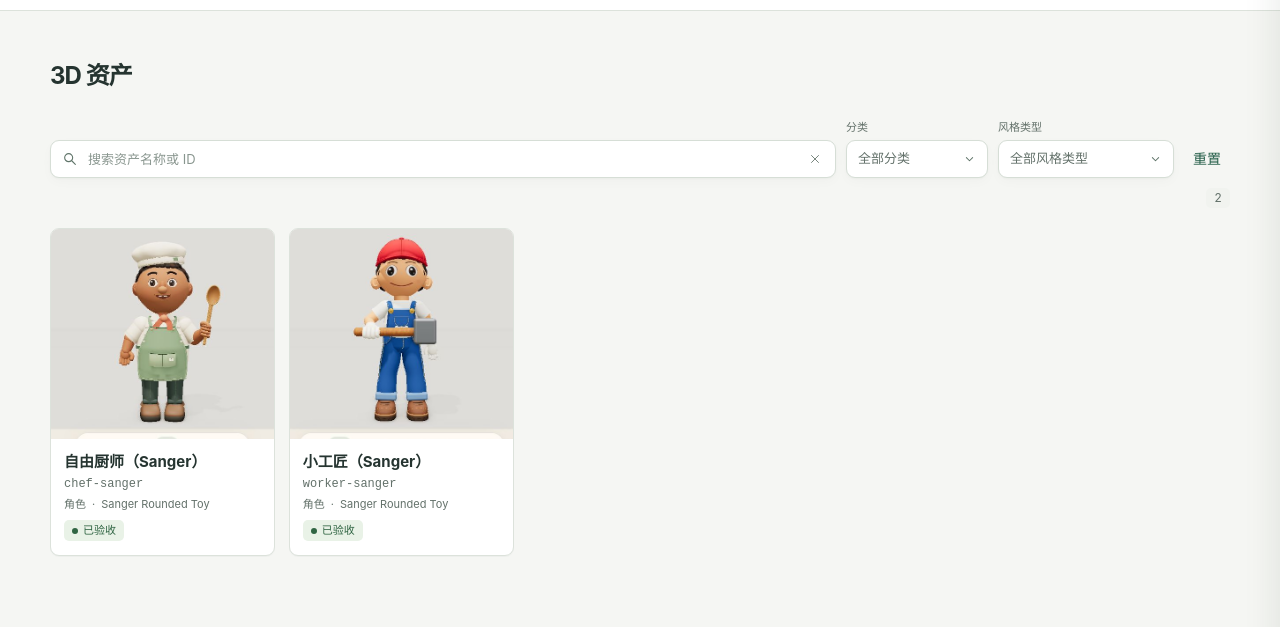
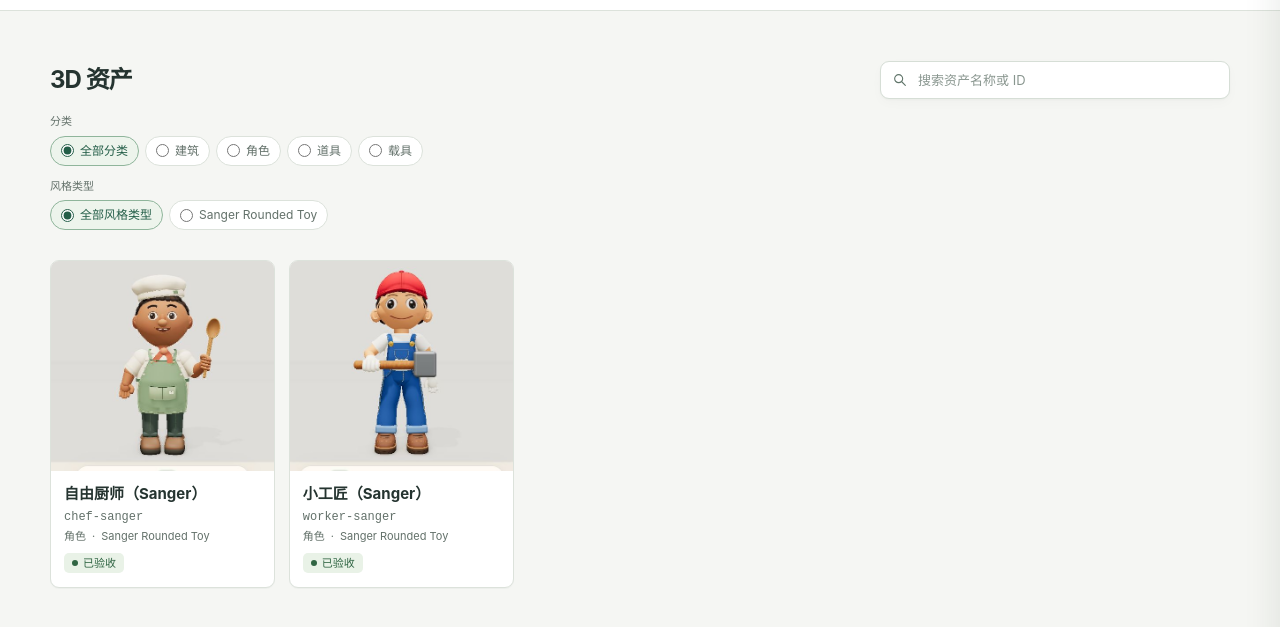
Before and after one commit to Sangerozoz/sanger-3d-asset-dashboard, a website built with Vite: page src/index.html in a window 1280 px wide. Shown: the part 49-676 px from the top of the page. Built offline with nearby package versions, Linux system fonts and the light colour scheme.

Commit message:
feat: refine asset dashboard filters

```diff
--- a/src/dashboard.js
+++ b/src/dashboard.js
@@ -11,7 +11,6 @@ const paths = {
   image: '<rect x="3" y="4" width="18" height="16" rx="2"/><circle cx="8.5" cy="9" r="1.5"/><path d="m4 18 5-5 3 3 4-6 5 7"/>',
   search: '<circle cx="10" cy="10" r="6"/><path d="m15 15 5 5"/>',
   arrow: '<path d="m9 6 6 6-6 6"/>',
-  chevron: '<path d="m7 9 5 5 5-5"/>',
   open: '<path d="M14 4h6v6m0-6-9 9M10 5H5v14h14v-5"/>',
   close: '<path d="M6 6l12 12M18 6 6 18"/>'
 };
@@ -55,8 +54,15 @@ function action(label, cls, fn) {
   button.onclick = fn;
   return button;
 }
-function uniqueOptions(assets, field, format) {
-  return [...new Set(assets.map(asset => asset[field]))].sort().map(value => new Option(format(value), value));
+function renderFilterOptions(group, name, allLabel, values, format) {
+  group.replaceChildren(...['', ...values].map(value => {
+    const input = el('input');
+    input.type = 'radio';
+    input.name = name;
+    input.value = value;
+    input.checked = value === '';
+    return el('label', 'assetlib-filter-option', input, el('span', '', value ? format(value) : allLabel));
+  }));
 }
 
 const assetNames = { 'worker-sanger': '小工匠（Sanger）', 'chef-sanger': '自由厨师（Sanger）' };
@@ -112,22 +118,13 @@ export function mountAssetDashboard(root, { index, previewAdapter }) {
     search.focus();
   };
   search.oninput = updateList;
-  const category = el('select');
-  category.setAttribute('aria-label', '资产分类');
   const typeValues = [...new Set([...assets.map(asset => asset.assetType), ...Object.keys(assetTypeNames)].filter(Boolean))];
-  category.onchange = updateList;
-  const style = el('select');
-  style.setAttribute('aria-label', '风格类型');
-  style.onchange = updateList;
-  const reset = action('重置', 'assetlib-link', () => {
-    search.value = '';
-    category.value = '';
-    style.value = '';
-    updateList();
-    search.focus();
-  });
-  const count = el('span', 'assetlib-count');
-  count.setAttribute('aria-live', 'polite');
+  const categoryOptions = el('div', 'assetlib-filter-options');
+  const styleOptions = el('div', 'assetlib-filter-options');
+  const filterForm = el('form', 'assetlib-tools',
+    el('fieldset', 'assetlib-filter-group', el('legend', '', '分类'), categoryOptions),
+    el('fieldset', 'assetlib-filter-group', el('legend', '', '风格类型'), styleOptions));
+  filterForm.onchange = updateList;
   const list = el('div', 'assetlib-list');
   const backdrop = el('button', 'assetlib-drawer-backdrop');
   backdrop.type = 'button';
@@ -138,23 +135,10 @@ export function mountAssetDashboard(root, { index, previewAdapter }) {
   close.setAttribute('aria-label', '关闭资产详情');
   close.append(icon('close'));
   detail.append(close);
-  function filters() {
-    return [
-      ['assetType', category.value],
-      ['styleId', style.value]
-    ];
-  }
-  const tools = el('div', 'assetlib-tools',
-    el('div', 'assetlib-toolbar-row',
-      el('label', 'assetlib-search', icon('search'), search, searchClear),
-      el('label', 'assetlib-select-wrap', '分类', category, icon('chevron')),
-      el('label', 'assetlib-select-wrap', '风格类型', style, icon('chevron')),
-      reset),
-    el('div', 'assetlib-filter-foot', count));
   const pageTitle = el('h1', '');
   const library = el('section', 'assetlib-library',
-    el('div', 'assetlib-panel-title', pageTitle),
-    tools, list);
+    el('div', 'assetlib-panel-title', pageTitle, el('div', 'assetlib-search', icon('search'), search, searchClear)),
+    filterForm, list);
   const modelsTab = action('3D 资产', '', () => switchSection(false));
   const animationsTab = action('骨骼动画', '', () => switchSection(true));
   const nav = el('nav', 'assetlib-nav', modelsTab, animationsTab);
@@ -179,11 +163,10 @@ export function mountAssetDashboard(root, { index, previewAdapter }) {
     modelsTab.setAttribute('aria-pressed', String(!animations));
     animationsTab.setAttribute('aria-pressed', String(animations));
     const sectionTypes = typeValues.filter(value => (value === 'animation-rig') === animations);
-    category.replaceChildren(new Option('全部分类', ''), ...sectionTypes.sort().map(value => new Option(assetTypeNames[value] || value, value)));
-    style.replaceChildren(new Option('全部风格类型', ''), ...uniqueOptions(sectionAssets, 'styleId', styleName));
+    const sectionStyles = [...new Set(sectionAssets.map(asset => asset.styleId))].sort();
+    renderFilterOptions(categoryOptions, 'assetType', '全部分类', sectionTypes.sort(), value => assetTypeNames[value] || value);
+    renderFilterOptions(styleOptions, 'styleId', '全部风格类型', sectionStyles, styleName);
     search.value = '';
-    category.value = '';
-    style.value = '';
     updateList();
   }
 
@@ -214,12 +197,10 @@ export function mountAssetDashboard(root, { index, previewAdapter }) {
   function updateList() {
     updateSearchState();
     const query = search.value.trim().toLowerCase();
-    const activeFilters = filters();
-    reset.disabled = !query && activeFilters.every(([, value]) => !value);
+    const activeFilters = [...new FormData(filterForm)];
     const visible = sectionAssets.filter(a => [a.name, a.assetId].some(v => v?.toLowerCase().includes(query)) &&
       activeFilters.every(([field, value]) => !value || a[field] === value));
     if (selected && !visible.includes(selected)) closeDrawer();
-    count.textContent = String(visible.length);
     list.replaceChildren(...visible.map(a => {
       const card = action('', 'assetlib-card', () => openDrawer(a));
       card.setAttribute('aria-label', '查看 ' + (a.name || a.assetId) + ' 详情');
--- a/src/styles.css
+++ b/src/styles.css
@@ -15,6 +15,7 @@ body:has(#app > .assetlib-dashboard) { margin: 0; background: #f5f6f3; }
 .assetlib-dashboard :is(button,input,select) { font: inherit; color: inherit; }
 .assetlib-dashboard :is(button,select,a) { cursor: pointer; }
 .assetlib-dashboard button { background: none; border: 0; }
+.assetlib-dashboard [hidden] { display: none !important; }
 .assetlib-dashboard :focus-visible { outline: 3px solid #52896f; outline-offset: 2px; }
 .assetlib-dashboard code { font: 12px/1.4 "IBM Plex Mono", ui-monospace, monospace; }
 .assetlib-dashboard .assetlib-icon { width: 18px; height: 18px; display: inline-flex; flex: none; align-items: center; justify-content: center; }
@@ -27,12 +28,12 @@ body:has(#app > .assetlib-dashboard) { margin: 0; background: #f5f6f3; }
 .assetlib-nav { display: flex; align-items: center; gap: 4px; }
 .assetlib-nav button { padding: 6px 10px; border-radius: 6px; color: var(--muted); white-space: nowrap; }
 .assetlib-dashboard .assetlib-nav button:hover, .assetlib-dashboard .assetlib-nav button[aria-pressed=true] { background: #edf4ec; color: var(--accent); }
-.assetlib-total, .assetlib-section-label, .assetlib-filter-foot, .assetlib-specs dt { color: var(--muted); font-size: 12px; }
+.assetlib-total, .assetlib-section-label, .assetlib-specs dt { color: var(--muted); font-size: 12px; }
 .assetlib-content { max-width: 1496px; margin: auto; padding: 29px 28px 44px; }
-.assetlib-page-title, .assetlib-panel-title, .assetlib-filter-foot, .assetlib-view-head, .assetlib-strip-label, .assetlib-detail-head { display: flex; align-items: center; justify-content: space-between; gap: 12px; }
+.assetlib-page-title, .assetlib-panel-title, .assetlib-view-head, .assetlib-strip-label, .assetlib-detail-head { display: flex; align-items: center; justify-content: space-between; gap: 12px; }
 .assetlib-page-title { justify-content: flex-start; gap: 14px; margin-bottom: 20px; }
 .assetlib-dashboard h1 { font-size: clamp(26px, 2.4vw, 34px); letter-spacing: -.05em; line-height: 1.25; }
-.assetlib-total, .assetlib-count { font-variant-numeric: tabular-nums; }
+.assetlib-total { font-variant-numeric: tabular-nums; }
 .assetlib-baseline { display: flex; align-items: center; flex-wrap: wrap; gap: 10px; padding: 10px 16px; background: #eaf1e9; border: 1px solid #cddccc; color: #345a43; border-radius: 8px; margin-bottom: 18px; }
 .assetlib-baseline-symbol { justify-content: center; }
 .assetlib-baseline h2 { font-size: 13px; padding-right: 12px; border-right: 1px solid #b9ccbb; }
@@ -44,9 +45,7 @@ body:has(#app > .assetlib-dashboard) { margin: 0; background: #f5f6f3; }
 .assetlib-panel-title { padding: 19px 20px 16px; }
 .assetlib-panel-title h2 { gap: 9px; font-size: 16px; }
 .assetlib-panel-title .assetlib-icon { width: 16px; color: var(--muted); }
-.assetlib-count { padding: 1px 8px; background: #f1f3ef; color: var(--muted); border-radius: 5px; font-size: 12px; }
-.assetlib-tools { padding: 16px 16px 0; }
-.assetlib-search { display: flex; align-items: center; gap: 8px; min-height: 38px; padding: 0 8px 0 11px; border: 1px solid #d6ded6; border-radius: 9px; background: #fff; color: #728078; box-shadow: 0 1px 2px #20362908, 0 4px 12px #20362906; transition: border-color .16s ease, box-shadow .16s ease, background-color .16s ease; }
+.assetlib-search { width: 350px; min-width: 0; display: flex; align-items: center; gap: 8px; min-height: 38px; padding: 0 8px 0 11px; border: 1px solid #d6ded6; border-radius: 9px; background: #fff; color: #728078; box-shadow: 0 1px 2px #20362908, 0 4px 12px #20362906; transition: border-color .16s ease, box-shadow .16s ease, background-color .16s ease; }
 .assetlib-search:hover { border-color: #b9c9bb; background: #fdfefd; }
 .assetlib-search:focus-within { border-color: #52896f; outline: 3px solid #52896f2e; box-shadow: 0 0 0 1px #52896f, 0 5px 16px #245e4817; }
 .assetlib-search input { width: 100%; min-width: 0; height: 36px; font-size: 13px; border: none; background: transparent; outline: 0; }
@@ -56,12 +55,6 @@ body:has(#app > .assetlib-dashboard) { margin: 0; background: #f5f6f3; }
 .assetlib-search-clear:hover { background: #edf3ed; color: var(--accent); }
 .assetlib-search-clear:focus-visible { outline: 2px solid #52896f; outline-offset: 1px; }
 .assetlib-search-clear .assetlib-icon { width: 14px; height: 14px; }
-.assetlib-filters { display: grid; grid-template-columns: repeat(3, minmax(0,1fr)); gap: 7px; margin: 12px 0 14px; }
-.assetlib-filters label { display: grid; gap: 4px; min-width: 0; font-size: 11px; color: var(--muted); }
-.assetlib-filters select { min-width: 0; width: 100%; text-overflow: ellipsis; font-size: 12px; height: 32px; background: white; border: 1px solid var(--line); border-radius: 5px; padding: 0 3px; }
-.assetlib-filter-foot { font-size: 11px; border-bottom: 1px solid var(--line); padding-bottom: 9px; }
-.assetlib-link { font-size: 12px; color: var(--accent); }
-.assetlib-link:disabled { color: #737c77; cursor: default; }
 .assetlib-list { display: grid; gap: 5px; padding: 10px; }
 .assetlib-dashboard .assetlib-row { display: flex; align-items: center; width: 100%; gap: 12px; padding: 10px; text-align: left; border: 1px solid transparent; border-radius: 7px; }
 .assetlib-row:hover { background: #f6f8f5; }
@@ -143,19 +136,15 @@ body:has(#app > .assetlib-dashboard) { margin: 0; background: #f5f6f3; }
 .assetlib-content { max-width: 1540px; padding-top: 32px; }
 .assetlib-library { min-height: calc(100vh - 124px); }
 .assetlib-library > .assetlib-panel-title { padding: 18px 22px 14px; }
-.assetlib-panel-title h1 { font-size: 24px; letter-spacing: -.04em; }
-.assetlib-tools { padding: 14px 22px 0; }
-.assetlib-toolbar-row { display: flex; align-items: end; gap: 10px; }
-.assetlib-toolbar-row .assetlib-search { flex: 1 1 280px; }
-.assetlib-select-wrap { position: relative; display: grid; gap: 4px; min-width: 142px; color: var(--muted); font-size: 11px; }
-.assetlib-select-wrap select { width: 100%; height: 38px; appearance: none; border: 1px solid #d6ded6; border-radius: 9px; padding: 0 34px 0 11px; background: #fff; box-shadow: 0 1px 2px #20362908, 0 4px 12px #20362906; font-size: 13px; cursor: pointer; transition: border-color .16s ease, box-shadow .16s ease, background-color .16s ease; }
-.assetlib-select-wrap select:hover { border-color: #b9c9bb; background: #fdfefd; }
-.assetlib-select-wrap select:active { border-color: #52896f; background: #f5faf5; }
-.assetlib-select-wrap select:focus { border-color: #52896f; outline: 3px solid #52896f2e; box-shadow: 0 0 0 1px #52896f, 0 5px 16px #245e4817; }
-.assetlib-select-wrap > .assetlib-icon { position: absolute; right: 11px; bottom: 11px; width: 15px; height: 15px; color: #60756a; pointer-events: none; }
-.assetlib-toolbar-row .assetlib-link { height: 38px; padding: 0 9px; border-radius: 8px; color: var(--accent); }
-.assetlib-toolbar-row .assetlib-link:hover { background: #edf3ed; }
-.assetlib-filter-foot { justify-content: flex-end; border-bottom: 0; padding: 10px 0 2px; }
+.assetlib-panel-title h1 { min-width: 0; font-size: 24px; letter-spacing: -.04em; white-space: nowrap; }
+.assetlib-filter-group { min-width: 0; margin: 0; padding: 0 22px 12px; border: 0; }
+.assetlib-filter-group legend { margin-bottom: 6px; padding: 0; color: var(--muted); font-size: 11px; }
+.assetlib-filter-options { display: flex; flex-wrap: wrap; gap: 6px; }
+.assetlib-filter-option { display: inline-flex; align-items: center; gap: 6px; min-height: 30px; padding: 4px 10px; border: 1px solid var(--line); border-radius: 999px; color: var(--muted); background: #fff; font-size: 12px; cursor: pointer; transition: border-color .16s ease, color .16s ease, background-color .16s ease; }
+.assetlib-filter-option:hover { border-color: #b9c9bb; background: #fdfefd; }
+.assetlib-filter-option:has(input:checked) { border-color: #8fb59b; background: #edf4ec; color: var(--accent); }
+.assetlib-filter-option input { margin: 0; accent-color: var(--accent); }
+.assetlib-filter-option input:focus-visible { outline: 2px solid #52896f; outline-offset: 2px; }
 .assetlib-list { grid-template-columns: repeat(auto-fill, minmax(210px, 1fr)); gap: 14px; padding: 18px 22px 26px; }
 .assetlib-dashboard .assetlib-card { display: grid; min-width: 0; padding: 0; overflow: hidden; text-align: left; border: 1px solid var(--line); border-radius: 9px; background: #fff; box-shadow: 0 1px 1px #25343009; transition: transform .16s ease, border-color .16s ease, box-shadow .16s ease; }
 .assetlib-dashboard .assetlib-card:hover { transform: translateY(-2px); border-color: #a7c0ae; box-shadow: 0 7px 20px #25343012; }
@@ -180,9 +169,8 @@ body:has(#app > .assetlib-dashboard) { margin: 0; background: #f5f6f3; }
 .assetlib-detail-head { padding-right: 42px; }
 @media (max-width: 700px) {
   .assetlib-content { padding: 18px 12px 28px; }
-  .assetlib-toolbar-row { display: grid; grid-template-columns: 1fr 1fr; align-items: stretch; }
-  .assetlib-toolbar-row .assetlib-search { grid-column: 1 / -1; }
-  .assetlib-toolbar-row .assetlib-link { justify-self: start; }
+  .assetlib-panel-title { align-items: flex-start; flex-wrap: wrap; }
+  .assetlib-panel-title .assetlib-search { width: min(350px, 100%); }
   .assetlib-search-clear { width: 28px; height: 28px; }
   .assetlib-list { grid-template-columns: repeat(2, minmax(0, 1fr)); gap: 10px; padding-inline: 12px; }
   .assetlib-card-photo { min-height: 154px; }
```
